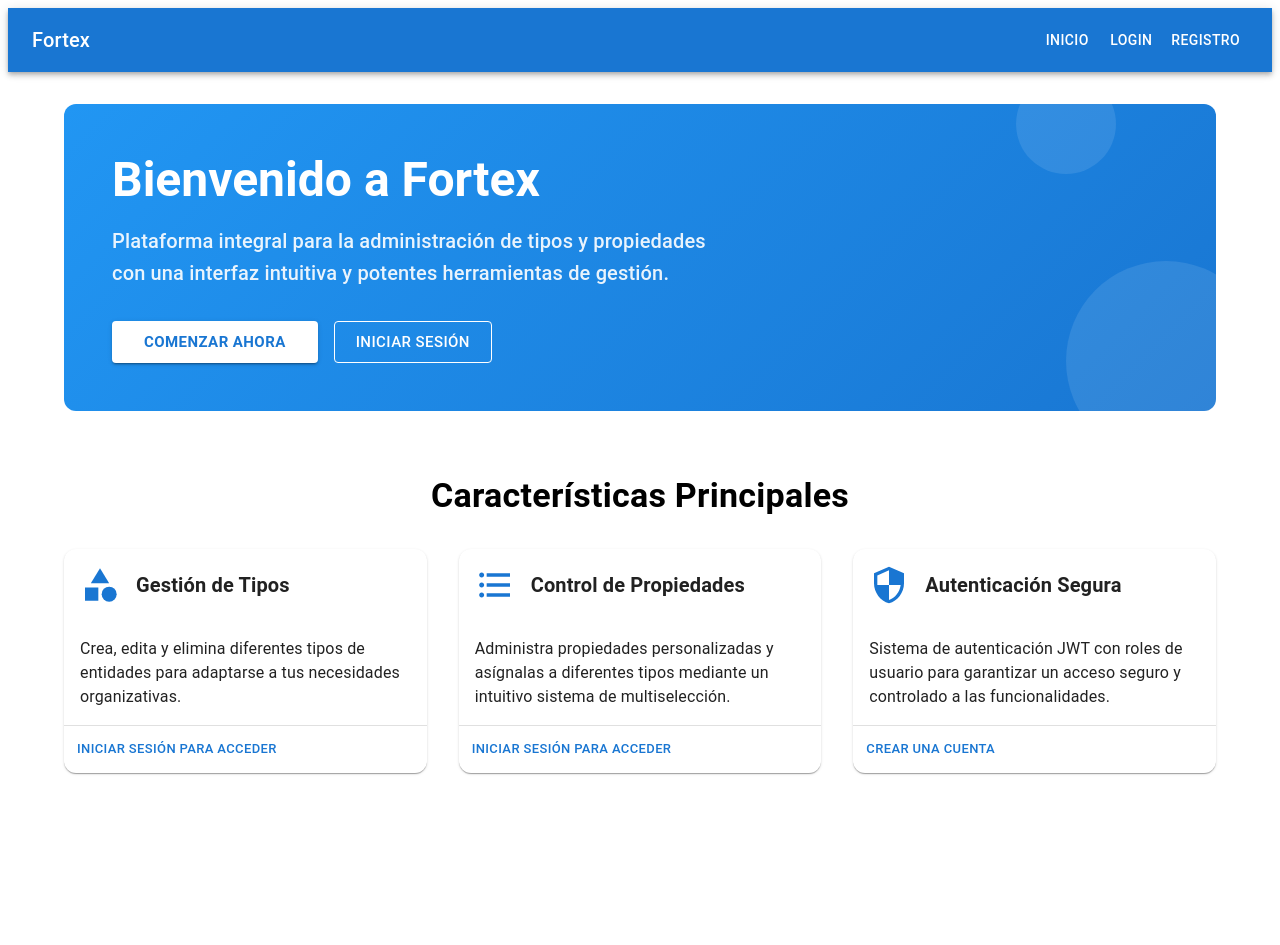
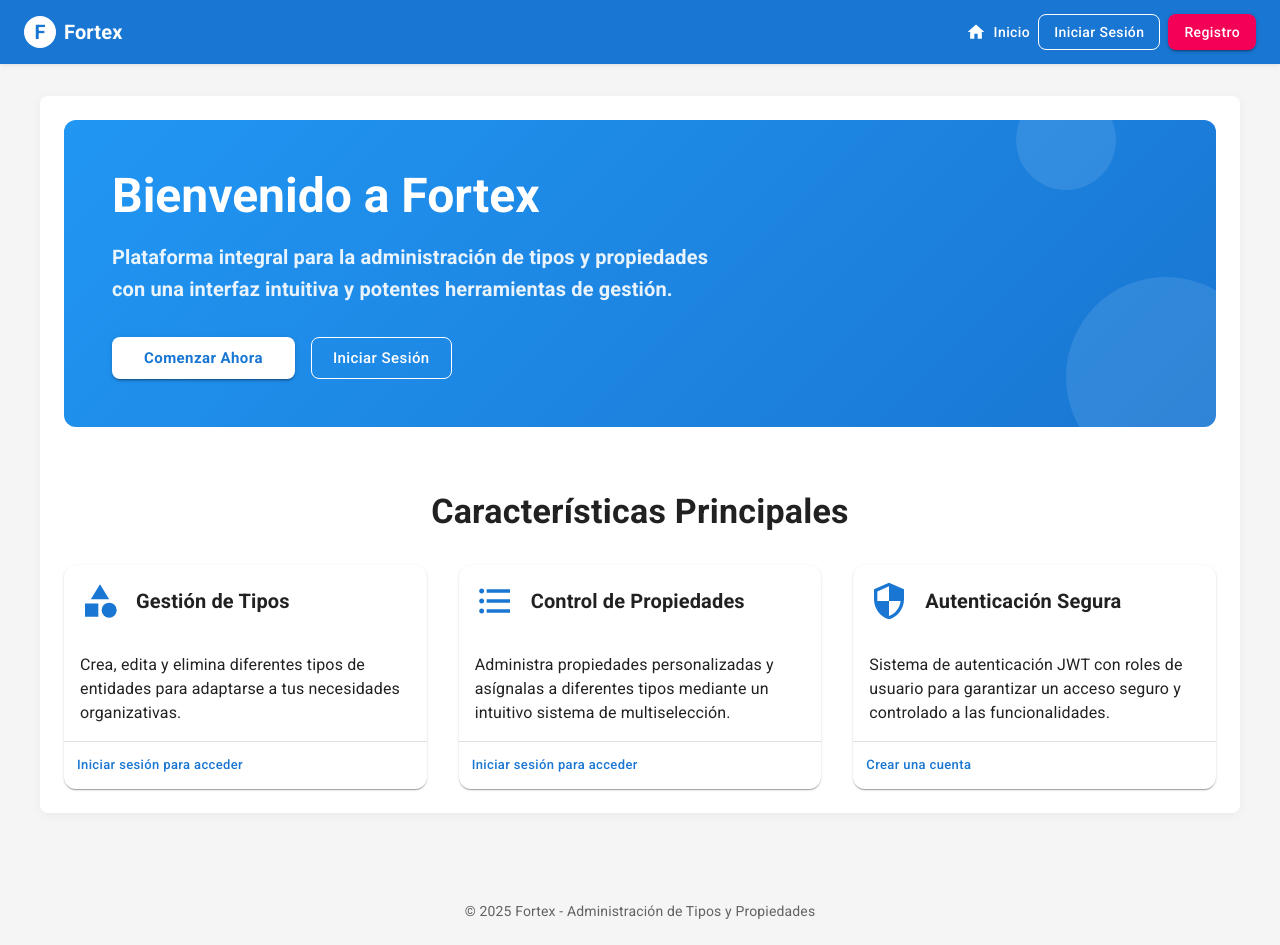
Before and after one commit to SebastianBC09/front-admin-dashboard, a Next.js app: page / in a window 1280 px wide. Before the commit the page ends 800 px from the top, so only its background shows below. Built offline with nearby package versions, Linux system fonts and the light colour scheme.

Commit message:
feat(layout): Layout improve for better design

```diff
--- a/app/layout.tsx
+++ b/app/layout.tsx
@@ -1,56 +1,344 @@
 'use client'
 import React, { useEffect, useState } from 'react';
 import Link from 'next/link';
-import { AppBar, Toolbar, Typography, Button, Container } from '@mui/material';
+import {
+  AppBar,
+  Toolbar,
+  Typography,
+  Button,
+  Container,
+  Box,
+  Drawer,
+  List,
+  ListItem,
+  ListItemIcon,
+  ListItemText,
+  IconButton,
+  // Avatar,
+  Menu,
+  MenuItem,
+  Divider,
+  // useTheme,
+  ThemeProvider,
+  createTheme,
+  CssBaseline,
+  useMediaQuery
+} from '@mui/material';
+import {
+  Home as HomeIcon,
+  Category as CategoryIcon,
+  ListAlt as ListAltIcon,
+  Menu as MenuIcon,
+  AccountCircle,
+  Logout as LogoutIcon
+} from '@mui/icons-material';
+import { useRouter } from 'next/navigation';
+
+const theme = createTheme({
+  palette: {
+    primary: {
+      main: '#1976d2',
+    },
+    secondary: {
+      main: '#f50057',
+    },
+    background: {
+      default: '#f5f5f5',
+    },
+  },
+  typography: {
+    fontFamily: '"Roboto", "Helvetica", "Arial", sans-serif',
+    h6: {
+      fontWeight: 600,
+    },
+  },
+  components: {
+    MuiButton: {
+      styleOverrides: {
+        root: {
+          textTransform: 'none',
+          borderRadius: 8,
+        },
+      },
+    },
+    MuiAppBar: {
+      styleOverrides: {
+        root: {
+          boxShadow: '0px 2px 4px -1px rgba(0,0,0,0.1)',
+        },
+      },
+    },
+  },
+});
 
 const RootLayout = ({ children }: { children: React.ReactNode }) => {
   const [isAuthenticated, setIsAuthenticated] = useState<boolean>(false);
+  const [drawerOpen, setDrawerOpen] = useState<boolean>(false);
+  const [anchorEl, setAnchorEl] = useState<null | HTMLElement>(null);
+  const router = useRouter();
+  const isMobile = useMediaQuery(theme.breakpoints.down('md'));
 
   useEffect(() => {
     const token = localStorage.getItem('token');
     setIsAuthenticated(!!token);
   }, []);
 
+  const handleLogout = () => {
+    localStorage.removeItem('token');
+    setIsAuthenticated(false);
+    setAnchorEl(null);
+    router.push('/login');
+  };
+
+  const handleMenu = (event: React.MouseEvent<HTMLElement>) => {
+    setAnchorEl(event.currentTarget);
+  };
+
+  const handleCloseMenu = () => {
+    setAnchorEl(null);
+  };
+
+  const toggleDrawer = () => {
+    setDrawerOpen(!drawerOpen);
+  };
+
+  const menuItems = [
+    { text: 'Inicio', icon: <HomeIcon />, href: '/' },
+    ...(isAuthenticated
+      ? [
+          { text: 'Tipos', icon: <CategoryIcon />, href: '/tipos' },
+          { text: 'Propiedades', icon: <ListAltIcon />, href: '/propiedades' },
+        ]
+      : [])
+  ];
+
+  const drawer = (
+    <Box sx={{ width: 250 }} role="presentation" onClick={toggleDrawer}>
+      <Box sx={{ p: 2, display: 'flex', alignItems: 'center', justifyContent: 'center' }}>
+        <Typography variant="h6" component="div" sx={{ color: 'primary.main', fontWeight: 'bold' }}>
+          Fortex
+        </Typography>
+      </Box>
+      <Divider />
+      <List>
+        {menuItems.map((item) => (
+          <ListItem
+            component={Link}
+            href={item.href}
+            key={item.text}
+            sx={{
+              borderRadius: '0 20px 20px 0',
+              mx: 1,
+              '&:hover': {
+                backgroundColor: 'rgba(25, 118, 210, 0.08)',
+              }
+            }}
+          >
+            <ListItemIcon>{item.icon}</ListItemIcon>
+            <ListItemText primary={item.text} />
+          </ListItem>
+        ))}
+      </List>
+    </Box>
+  );
+
   return (
+    <ThemeProvider theme={theme}>
       <html lang="es">
         <head>
-        <title>Fortex Frontend</title>
+          <title>Fortex - Gestión de Tipos y Propiedades</title>
+          <meta name="description" content="Aplicación para la gestión de tipos y propiedades" />
+          <meta name="viewport" content="width=device-width, initial-scale=1" />
+          <link
+            rel="stylesheet"
+            href="https://fonts.googleapis.com/css?family=Roboto:300,400,500,700&display=swap"
+          />
         </head>
         <body>
-        <AppBar position="static">
+          <CssBaseline />
+          <AppBar position="sticky">
             <Toolbar>
-            <Typography variant="h6" component="div" sx={{ flexGrow: 1 }}>
+              {isMobile && (
+                <IconButton
+                  edge="start"
+                  color="inherit"
+                  aria-label="menu"
+                  onClick={toggleDrawer}
+                  sx={{ mr: 2 }}
+                >
+                  <MenuIcon />
+                </IconButton>
+              )}
+
+              <Typography
+                variant="h6"
+                component={Link}
+                href="/"
+                sx={{
+                  flexGrow: 1,
+                  textDecoration: 'none',
+                  color: 'inherit',
+                  display: 'flex',
+                  alignItems: 'center',
+                  gap: 1
+                }}
+              >
+                <Box
+                  component="span"
+                  sx={{
+                    backgroundColor: 'white',
+                    color: 'primary.main',
+                    width: 32,
+                    height: 32,
+                    borderRadius: '50%',
+                    display: 'flex',
+                    alignItems: 'center',
+                    justifyContent: 'center',
+                    fontWeight: 'bold'
+                  }}
+                >
+                  F
+                </Box>
                 Fortex
               </Typography>
-            <Button color="inherit" component={Link} href="/">
+
+              {!isMobile && (
+                <Box sx={{ display: 'flex', gap: 1 }}>
+                  <Button
+                    color="inherit"
+                    component={Link}
+                    href="/"
+                    startIcon={<HomeIcon />}
+                    sx={{ borderRadius: 2 }}
+                  >
                     Inicio
                   </Button>
-            {!isAuthenticated && (
+                  {isAuthenticated && (
                     <>
-                <Button color="inherit" component={Link} href="/login">
-                  Login
+                      <Button
+                        color="inherit"
+                        component={Link}
+                        href="/tipos"
+                        startIcon={<CategoryIcon />}
+                        sx={{ borderRadius: 2 }}
+                      >
+                        Tipos
                       </Button>
-                <Button color="inherit" component={Link} href="/register">
-                  Registro
+                      <Button
+                        color="inherit"
+                        component={Link}
+                        href="/propiedades"
+                        startIcon={<ListAltIcon />}
+                        sx={{ borderRadius: 2 }}
+                      >
+                        Propiedades
                       </Button>
                     </>
                   )}
-            {isAuthenticated && (
-              <>
-                <Button color="inherit" component={Link} href="/tipos">
-                  Tipos
+                </Box>
+              )}
+
+              {!isAuthenticated ? (
+                <Box sx={{ display: 'flex', gap: 1 }}>
+                  <Button
+                    variant="outlined"
+                    color="inherit"
+                    component={Link}
+                    href="/login"
+                    sx={{ borderRadius: 2 }}
+                  >
+                    Iniciar Sesión
                   </Button>
-                <Button color="inherit" component={Link} href="/propiedades">
-                  Propiedades
+                  <Button
+                    variant="contained"
+                    color="secondary"
+                    component={Link}
+                    href="/register"
+                    sx={{ borderRadius: 2 }}
+                  >
+                    Registro
                   </Button>
-                {/* Agregar un botón de logout si lo deseas */}
-              </>
+                </Box>
+              ) : (
+                <div>
+                  <IconButton
+                    size="large"
+                    aria-label="cuenta del usuario"
+                    aria-controls="menu-appbar"
+                    aria-haspopup="true"
+                    onClick={handleMenu}
+                    color="inherit"
+                  >
+                    <AccountCircle />
+                  </IconButton>
+                  <Menu
+                    id="menu-appbar"
+                    anchorEl={anchorEl}
+                    anchorOrigin={{
+                      vertical: 'bottom',
+                      horizontal: 'right',
+                    }}
+                    keepMounted
+                    transformOrigin={{
+                      vertical: 'top',
+                      horizontal: 'right',
+                    }}
+                    open={Boolean(anchorEl)}
+                    onClose={handleCloseMenu}
+                  >
+                    <MenuItem onClick={handleLogout}>
+                      <ListItemIcon>
+                        <LogoutIcon fontSize="small" />
+                      </ListItemIcon>
+                      <ListItemText>Cerrar Sesión</ListItemText>
+                    </MenuItem>
+                  </Menu>
+                </div>
               )}
             </Toolbar>
           </AppBar>
-        <Container sx={{ mt: 4 }}>{children}</Container>
+
+          <Drawer
+            anchor="left"
+            open={drawerOpen}
+            onClose={toggleDrawer}
+          >
+            {drawer}
+          </Drawer>
+
+          <Container
+            maxWidth="lg"
+            sx={{
+              mt: 4,
+              mb: 8,
+              minHeight: 'calc(100vh - 148px)',
+              backgroundColor: 'white',
+              borderRadius: 2,
+              p: 3,
+              boxShadow: '0px 2px 10px rgba(0, 0, 0, 0.05)'
+            }}
+          >
+            {children}
+          </Container>
+
+          <Box
+            component="footer"
+            sx={{
+              py: 3,
+              px: 2,
+              mt: 'auto',
+              backgroundColor: (theme) => theme.palette.grey[100]
+            }}
+          >
+            <Container maxWidth="lg">
+              <Typography variant="body2" color="text.secondary" align="center">
+                © {new Date().getFullYear()} Fortex - Administración de Tipos y Propiedades
+              </Typography>
+            </Container>
+          </Box>
         </body>
       </html>
+    </ThemeProvider>
   );
 };
 
```
Lines whose indentation alone changed are shown as unchanged.
